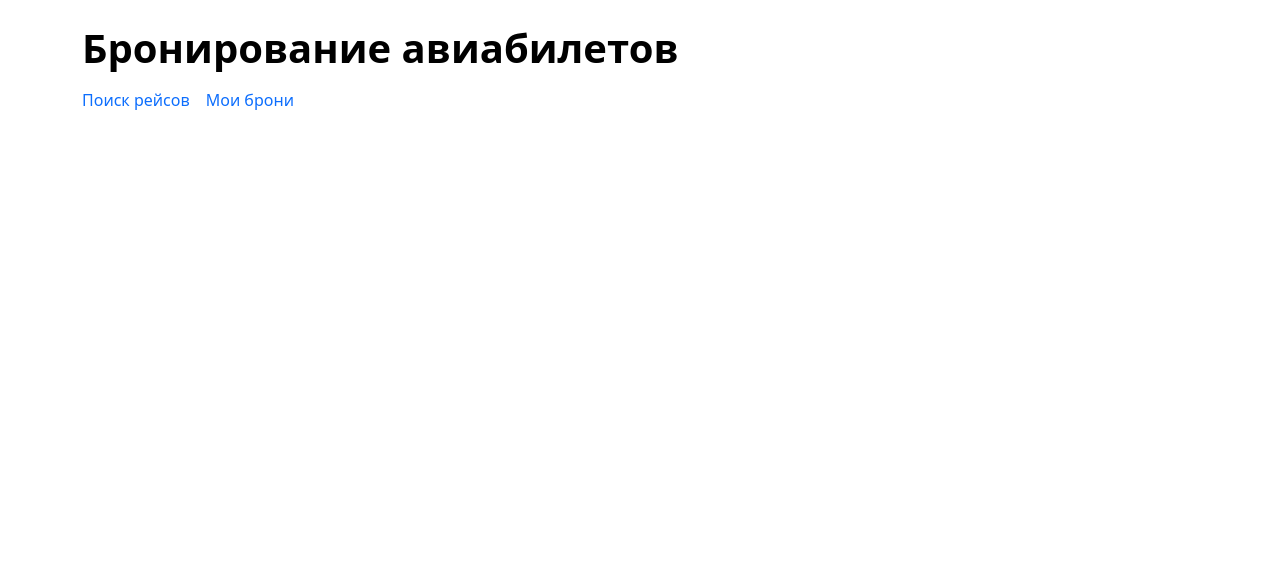
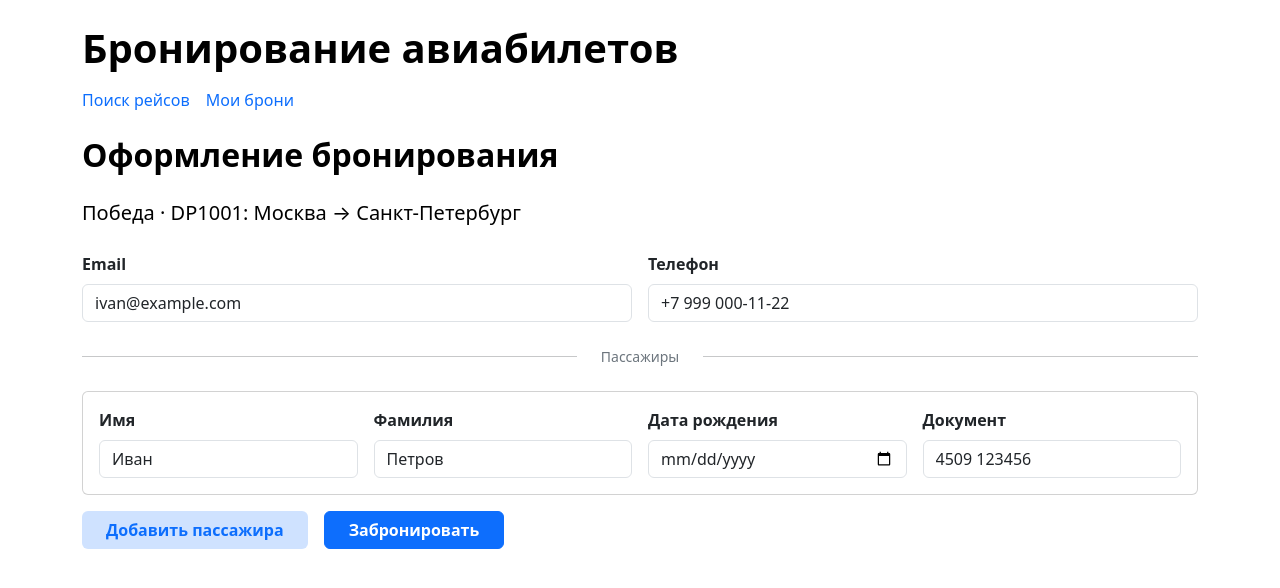
Before and after one commit to entorus/middle-frontend-project-390, a React (Vite) app in the folder code/: page /my-bookings in a window 1280 px wide. Shown: the top 588 px of the page. Built offline with nearby package versions, Linux system fonts and the light colour scheme.

Commit message:
add booking page form

```diff
--- a/code/src/App.tsx
+++ b/code/src/App.tsx
@@ -2,12 +2,11 @@ import { BrowserRouter, Routes, Route } from 'react-router-dom'
 import { Col, Container, Row } from 'react-bootstrap'
 import Header from './partials/Header'
 
-// import BookingPage from './pages/BookingPage'
+import BookingPage from './pages/BookingPage'
 import SearchFlightsPage from './pages/SearchFlightsPage'
+import NotFoundPage from './pages/NotFoundPage'
 
 function App() {
-
-
   return (
     <Container fluid className="px-0 py-4">
       <Row className="justify-content-center">
@@ -16,8 +15,8 @@ function App() {
           <BrowserRouter>
             <Routes>
               <Route path="/" element={<SearchFlightsPage/> } />
-              {/* <Route path="my-bookings" element={<BookingPage />} />
-              <Route path="*" element={<NotFoundPage />} /> */}
+              <Route path="my-bookings" element={<BookingPage />} />
+              <Route path="*" element={<NotFoundPage />} />
             </Routes>
           </BrowserRouter>
         </Col>
--- a/code/src/pages/BookingPage.tsx
+++ b/code/src/pages/BookingPage.tsx
@@ -0,0 +1,87 @@
+import { Button, Card, Col, Form, Row } from 'react-bootstrap'
+
+export default function BookingPage() {
+  return (
+    <>
+      <h2 className="h2 mb-4 fw-bold text-black">Оформление бронирования</h2>
+      <p className="fs-5 mb-4 text-black">Победа · DP1001: Москва → Санкт-Петербург</p>
+
+      <Form>
+        <Row className="g-3 mb-4">
+          <Col xs={12} md={6}>
+            <Form.Group controlId="bookingEmail">
+              <Form.Label className="fw-semibold">Email</Form.Label>
+              <Form.Control type="email" defaultValue="ivan@example.com" />
+            </Form.Group>
+          </Col>
+
+          <Col xs={12} md={6}>
+            <Form.Group controlId="bookingPhone">
+              <Form.Label className="fw-semibold">Телефон</Form.Label>
+              <Form.Control type="tel" defaultValue="+7 999 000-11-22" />
+            </Form.Group>
+          </Col>
+        </Row>
+
+        <Row className="align-items-center mb-4">
+          <Col>
+            <hr className="my-0" />
+          </Col>
+          <Col xs="auto" className="small text-secondary">
+            Пассажиры
+          </Col>
+          <Col>
+            <hr className="my-0" />
+          </Col>
+        </Row>
+
+        <Card className="mb-3">
+          <Card.Body className="p-3">
+            <Row className="g-3">
+              <Col xs={12} md={6} lg={3}>
+                <Form.Group controlId="passengerFirstName">
+                  <Form.Label className="fw-semibold">Имя</Form.Label>
+                  <Form.Control type="text" defaultValue="Иван" />
+                </Form.Group>
+              </Col>
+
+              <Col xs={12} md={6} lg={3}>
+                <Form.Group controlId="passengerLastName">
+                  <Form.Label className="fw-semibold">Фамилия</Form.Label>
+                  <Form.Control type="text" defaultValue="Петров" />
+                </Form.Group>
+              </Col>
+
+              <Col xs={12} md={6} lg={3}>
+                <Form.Group controlId="passengerBirthDate">
+                  <Form.Label className="fw-semibold">Дата рождения</Form.Label>
+                  <Form.Control type="date" />
+                </Form.Group>
+              </Col>
+
+              <Col xs={12} md={6} lg={3}>
+                <Form.Group controlId="passengerDocument">
+                  <Form.Label className="fw-semibold">Документ</Form.Label>
+                  <Form.Control type="text" defaultValue="4509 123456" />
+                </Form.Group>
+              </Col>
+            </Row>
+          </Card.Body>
+        </Card>
+
+        <div className="d-grid d-sm-flex gap-3">
+          <Button
+            type="button"
+            variant="light"
+            className="bg-primary-subtle border-0 px-4 fw-semibold text-primary"
+          >
+            Добавить пассажира
+          </Button>
+          <Button type="submit" variant="primary" className="px-4 fw-semibold">
+            Забронировать
+          </Button>
+        </div>
+      </Form>
+    </>
+  )
+}
--- /dev/null
+++ b/code/src/pages/NotFoundPage.jsx
@@ -0,0 +1,8 @@
+export default function NotFoundPage() {
+  return (
+    <div className='text-center'>
+      <h1>404</h1>
+      <p>Ничего не найдено <a href="/">Вернуться на главную</a></p>
+    </div>
+  )
+}
--- a/code/src/pages/SearchFlightsPage.tsx
+++ b/code/src/pages/SearchFlightsPage.tsx
@@ -1,5 +1,5 @@
 import formatDate from '../utils/formatDate'
-import { Alert, Button, Card, Col, Container, Form, Nav, Row, Stack } from 'react-bootstrap'
+import { Alert, Button, Card, Col, Form, Row, Stack } from 'react-bootstrap'
 import { useEffect, useState } from 'react'
 
 
```
